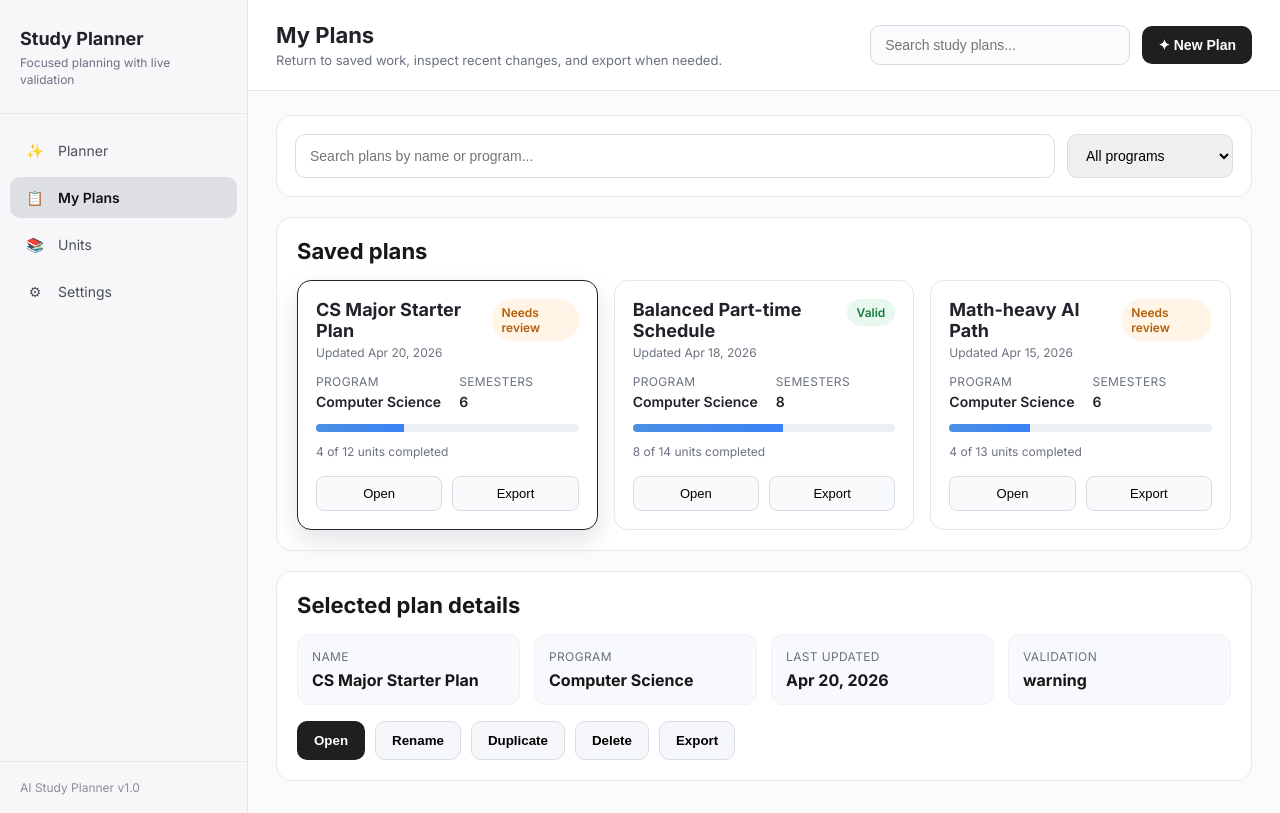
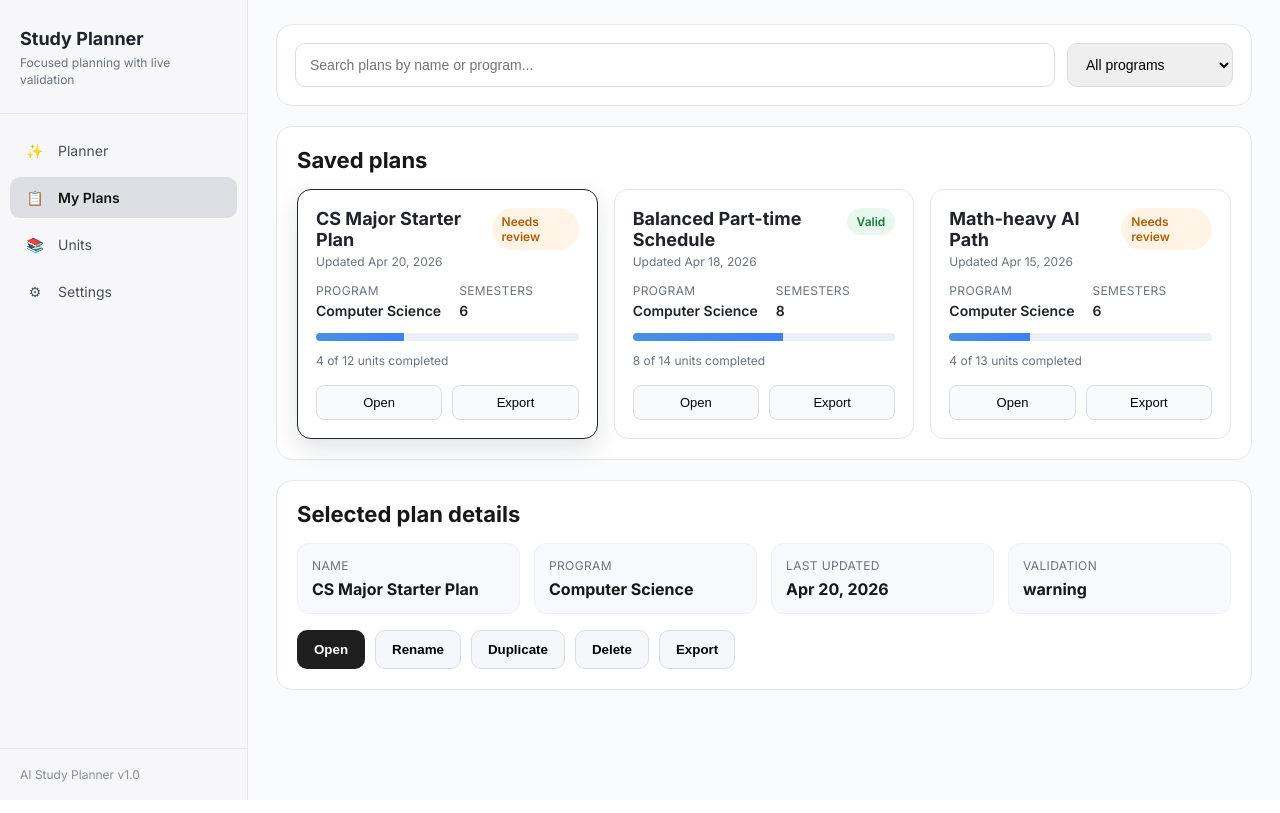
Before and after one commit to VincentWang2961/AIStudyPlanner, a Next.js app in the folder frontend/: page /my-plans in a window 1280 px wide. Built offline with nearby package versions, Linux system fonts and the light colour scheme.

Commit message:
Remove repeated header sections from planner-related pages

```diff
--- a/frontend/src/app/create-plan/page.tsx
+++ b/frontend/src/app/create-plan/page.tsx
@@ -2,7 +2,6 @@
 
 import React from "react";
 import Sidebar from "@/components/Sidebar";
-import Header from "@/components/Header";
 import PlanConfigForm from "@/components/PlanConfigForm";
 import UnitCard from "@/components/UnitCard";
 import RightPanel from "@/components/RightPanel";
@@ -136,11 +135,6 @@ export default function PlannerPage() {
     <div className={styles.layout}>
       <Sidebar />
       <div className={styles.main}>
-        <Header
-          title="Planner"
-          subtitle="Generate a draft plan, inspect validation, and refine the semester structure in one place."
-        />
-
         <div className={styles.content}>
           <div className={styles.plannerWorkspace}>
             <section className={styles.setupSection}>
--- a/frontend/src/app/my-plans/page.tsx
+++ b/frontend/src/app/my-plans/page.tsx
@@ -2,7 +2,6 @@
 
 import React from "react";
 import Sidebar from "@/components/Sidebar";
-import Header from "@/components/Header";
 import PlanCard from "@/components/PlanCard";
 import styles from "./page.module.css";
 import { MOCK_SAVED_PLANS } from "@/lib/plannerData";
@@ -15,11 +14,6 @@ export default function MyPlansPage() {
     <div className={styles.layout}>
       <Sidebar />
       <div className={styles.main}>
-        <Header
-          title="My Plans"
-          subtitle="Return to saved work, inspect recent changes, and export when needed."
-        />
-
         <div className={styles.content}>
           <div className={styles.workspace}>
             <div className={styles.filterBar}>
--- a/frontend/src/app/units/page.tsx
+++ b/frontend/src/app/units/page.tsx
@@ -2,7 +2,6 @@
 
 import React from "react";
 import Sidebar from "@/components/Sidebar";
-import Header from "@/components/Header";
 import UnitCard from "@/components/UnitCard";
 import styles from "./page.module.css";
 import { ALL_UNITS } from "@/lib/plannerData";
@@ -25,11 +24,6 @@ export default function UnitsPage() {
     <div className={styles.layout}>
       <Sidebar />
       <div className={styles.main}>
-        <Header
-          title="Units"
-          subtitle="Browse unit information, semester availability, and prerequisite details."
-        />
-
         <div className={styles.content}>
           <div className={styles.workspace}>
             <div className={styles.filterBar}>
```
